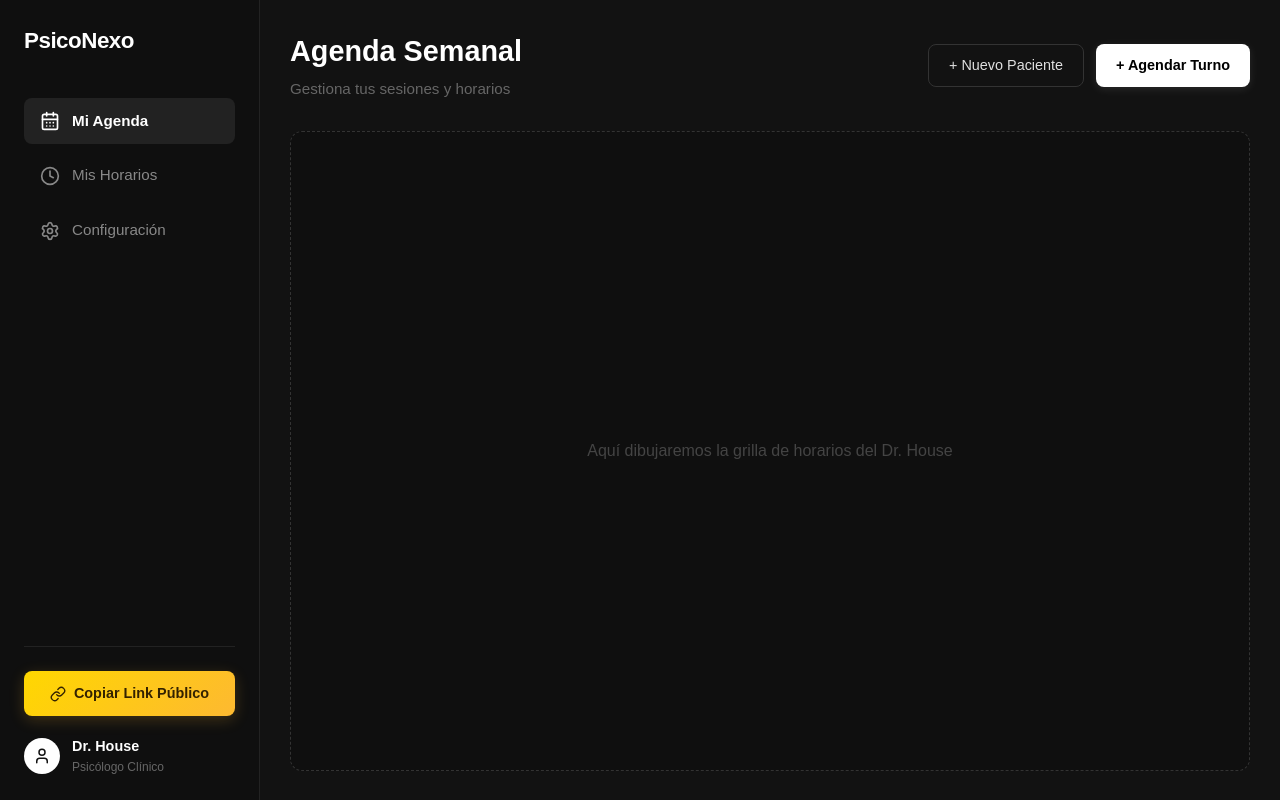
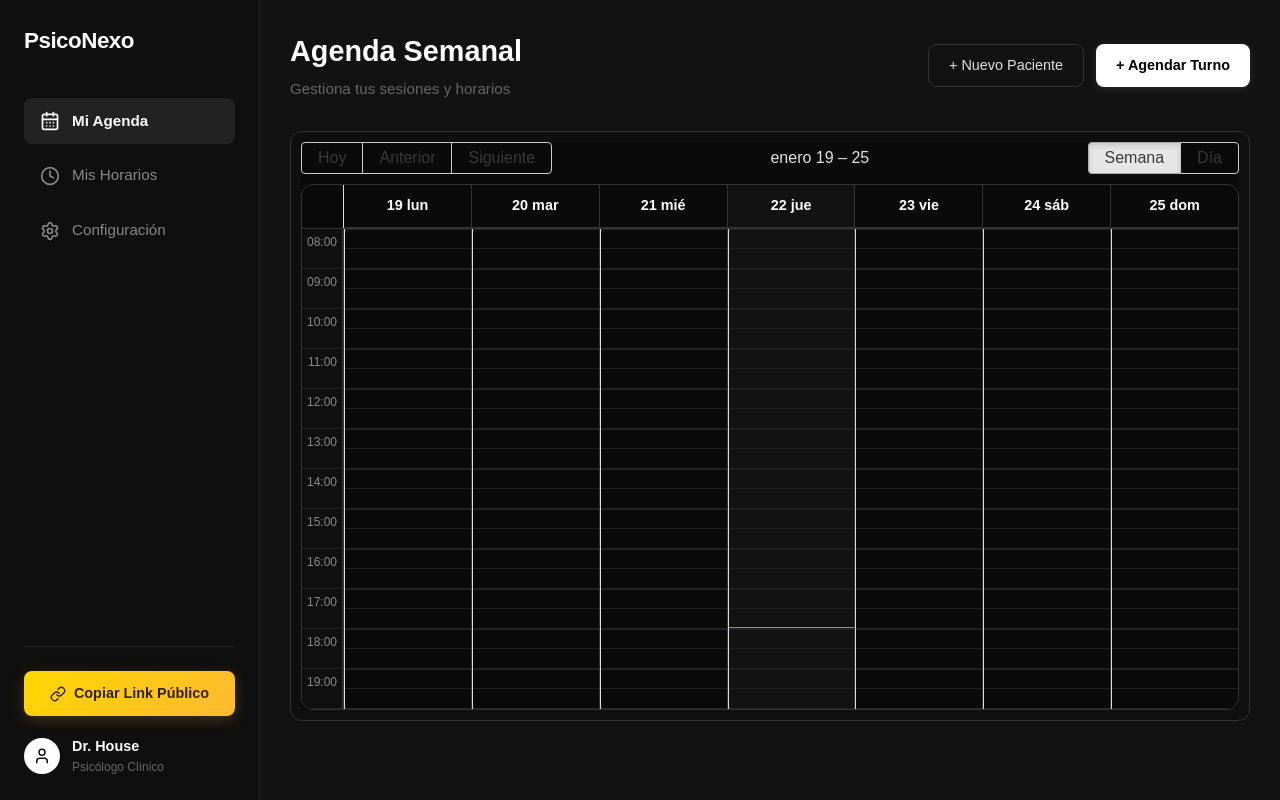
Before and after one commit to sofi-goy/psiconexo-react, a Next.js app: page / in a window 1280 px wide. Built offline with nearby package versions, Linux system fonts and the light colour scheme; no server answers.

Commit message:
add primera iteracion de calendario visual, no es funcional aun

```diff
--- /dev/null
+++ b/app/components/WeeklyCalendar.tsx
@@ -0,0 +1,175 @@
+"use client";
+import { useState, useEffect, useMemo } from 'react';
+import { Calendar, dateFnsLocalizer, Views, View } from 'react-big-calendar';
+import { format, parse, startOfWeek, getDay, addDays, setHours, setMinutes } from 'date-fns';
+import { es } from 'date-fns/locale';
+import './calendar.css'; // Nuestro CSS personalizado
+
+// Configuración del localizador de fechas (Español)
+const locales = {
+  'es': es,
+};
+
+const localizer = dateFnsLocalizer({
+  format,
+  parse,
+  startOfWeek,
+  getDay,
+  locales,
+});
+
+// Tipos
+type ScheduleBlock = { day_of_week: number; start_time: string; end_time: string; };
+type Appointment = { id: number; date: string; start_time: string; duration_minutes: number; patient_id: number; };
+
+// Evento unificado para el calendario
+type CalendarEvent = {
+  title: string;
+  start: Date;
+  end: Date;
+  type: 'appointment' | 'availability'; // Para diferenciar color
+};
+
+export function WeeklyCalendar({ psychologistId }: { psychologistId: number }) {
+  // Estado para la vista actual (por defecto 'work_week' si quisieras ocultar findes, o 'week')
+  const [view, setView] = useState<View>(Views.WEEK);
+  const [date, setDate] = useState(new Date());
+
+  const [schedule, setSchedule] = useState<ScheduleBlock[]>([]);
+  const [appointments, setAppointments] = useState<Appointment[]>([]);
+
+  // 1. Fetch de Datos
+  useEffect(() => {
+    async function fetchData() {
+      // Calculamos rango de fechas basado en la vista actual del calendario
+      const startCurrentWeek = startOfWeek(date, { weekStartsOn: 1 });
+      const startStr = format(startCurrentWeek, 'yyyy-MM-dd');
+      const endStr = format(addDays(startCurrentWeek, 6), 'yyyy-MM-dd');
+
+      try {
+        // Cargar Configuración Base
+        const resSched = await fetch(`http://localhost:8080/api/v1/schedule?psychologist_id=${psychologistId}`);
+        if (resSched.ok) setSchedule(await resSched.json() || []);
+
+        // Cargar Turnos Reales
+        const resAppts = await fetch(`http://localhost:8080/api/v1/appointments?psychologist_id=${psychologistId}&start_date=${startStr}&end_date=${endStr}`);
+        if (resAppts.ok) setAppointments(await resAppts.json() || []);
+
+      } catch (e) {
+        console.error("Error cargando datos", e);
+      }
+    }
+    fetchData();
+  }, [psychologistId, date]); // Recargamos si cambia la fecha que mira el usuario
+
+  // 2. Transformación de Datos a Eventos del Calendario
+  const events = useMemo(() => {
+    const calendarEvents: CalendarEvent[] = [];
+    const currentStartOfWeek = startOfWeek(date, { weekStartsOn: 1 }); // Lunes de la semana visible
+
+    // A) PROYECCIÓN DE DISPONIBILIDAD (Bloques Grises)
+    // Recorremos los 7 días de la semana actual
+    for (let i = 0; i < 7; i++) {
+      const currentDayDate = addDays(currentStartOfWeek, i);
+      // Convertir 0 (Dom) - 6 (Sab) de date-fns a tu lógica 1 (Lun) - 7 (Dom)
+      let jsDay = getDay(currentDayDate);
+      let dbDay = jsDay === 0 ? 7 : jsDay;
+
+      // Buscar si hay configuración para este día
+      const dayBlocks = schedule.filter(s => s.day_of_week === dbDay);
+
+      dayBlocks.forEach(block => {
+        const [startH, startM] = block.start_time.split(':').map(Number);
+        const [endH, endM] = block.end_time.split(':').map(Number);
+
+        calendarEvents.push({
+          title: 'Disponible',
+          start: setMinutes(setHours(currentDayDate, startH), startM),
+          end: setMinutes(setHours(currentDayDate, endH), endM),
+          type: 'availability'
+        });
+      });
+    }
+
+    // B) TURNOS AGENDADOS (Bloques Azules)
+    appointments.forEach(appt => {
+      try {
+        // 1. Limpieza de fecha: Si viene "2026-01-26T00:00:00Z", nos quedamos con "2026-01-26"
+        const cleanDate = appt.date.includes('T') ? appt.date.split('T')[0] : appt.date;
+
+        // 2. Parsing manual seguro para evitar problemas de zona horaria
+        const [y, m, d] = cleanDate.split('-').map(Number);
+        const [h, min] = appt.start_time.split(':').map(Number);
+
+        // Validación de integridad
+        if (isNaN(y) || isNaN(m) || isNaN(d) || isNaN(h) || isNaN(min)) {
+          console.warn("Datos de turno inválidos, se omite:", appt);
+          return;
+        }
+
+        // 3. Construcción de objetos Date
+        // (Recordatorio: en JS los meses van de 0 a 11)
+        const startObj = new Date(y, m - 1, d, h, min);
+        const endObj = new Date(startObj.getTime() + appt.duration_minutes * 60000);
+
+        calendarEvents.push({
+          title: `Paciente #${appt.patient_id}`,
+          start: startObj,
+          end: endObj,
+          type: 'appointment'
+        });
+
+      } catch (error) {
+        console.error("Error procesando turno:", appt, error);
+      }
+    });
+
+    return calendarEvents;
+  }, [schedule, appointments, date]);
+
+  // 3. Estilizador de Eventos (Aquí aplicamos las clases CSS)
+  const eventStyleGetter = (event: CalendarEvent) => {
+    if (event.type === 'appointment') {
+      return { className: 'event-appointment' };
+    }
+    if (event.type === 'availability') {
+      return { className: 'event-available' };
+    }
+    return {};
+  };
+
+  return (
+    <div style={{ height: '100%', padding: '10px' }}>
+      <Calendar
+        localizer={localizer}
+        events={events}
+        startAccessor="start"
+        endAccessor="end"
+        style={{ height: '100%' }}
+        culture='es'
+
+        // Configuraciones Visuales
+        views={[Views.WEEK, Views.DAY]} // Solo permitimos ver Semana o Día
+        view={view} // Vista controlada
+        onView={setView}
+        date={date} // Fecha controlada
+        onNavigate={setDate}
+
+        min={new Date(0, 0, 0, 8, 0, 0)} // Empezar scroll a las 8:00 AM
+        max={new Date(0, 0, 0, 20, 0, 0)} // Terminar scroll a las 8:00 PM
+
+        eventPropGetter={eventStyleGetter}
+
+        messages={{
+          next: "Siguiente",
+          previous: "Anterior",
+          today: "Hoy",
+          month: "Mes",
+          week: "Semana",
+          day: "Día",
+          noEventsInRange: "No hay citas en este rango."
+        }}
+      />
+    </div>
+  );
+}
--- /dev/null
+++ b/app/components/calendar.css
@@ -0,0 +1,85 @@
+@import 'react-big-calendar/lib/css/react-big-calendar.css';
+
+
+.rbc-calendar {
+  color: #e0e0e0;
+  background-color: #0a0a0a;
+  font-family: inherit;
+  height: 100%;
+}
+
+.rbc-header {
+  border-bottom: 1px solid #333 !important;
+  padding: 10px 0;
+  font-weight: 600;
+  color: #fff;
+  text-transform: capitalize;
+}
+
+.rbc-header + .rbc-header {
+  border-left: 1px solid #333 !important;
+}
+
+.rbc-time-view {
+  border: 1px solid #333 !important;
+  border-radius: 12px;
+  overflow: hidden;
+}
+
+.rbc-day-slot .rbc-time-slot {
+  border-top: 1px solid #222 !important;
+}
+
+.rbc-timeslot-group {
+  border-bottom: 1px solid #222 !important;
+}
+
+.rbc-time-content {
+  border-top: 1px solid #333 !important;
+}
+
+.rbc-time-gutter .rbc-timeslot-group {
+  border-bottom: 1px solid #222 !important;
+}
+
+.rbc-day-slot {
+  border-left: 1px solid #333 !important;
+}
+
+.rbc-time-gutter {
+  background-color: #0f0f0f;
+  border-right: 1px solid #333 !important;
+}
+
+.rbc-label {
+  color: #888;
+  font-size: 0.75rem;
+  font-weight: 500;
+}
+
+.rbc-today {
+  background-color: rgba(255, 255, 255, 0.03) !important;
+}
+
+.event-appointment {
+  background-color: #2563eb !important;
+  border: 1px solid #3b82f6 !important;
+  border-radius: 6px !important;
+  color: white !important;
+  font-size: 0.8rem;
+  padding: 2px 5px;
+  box-shadow: 0 4px 6px rgba(0, 0, 0, 0.3);
+}
+
+.event-available {
+  background-color: #1a1a1a !important;
+  border: 1px dashed #444 !important;
+  border-radius: 4px !important;
+  color: #666 !important;
+  pointer-events: none;
+  z-index: 0;
+}
+
+.rbc-allday-cell {
+  display: none !important;
+}
--- a/app/page.tsx
+++ b/app/page.tsx
@@ -4,11 +4,18 @@ import { Sidebar } from "./components/Sidebar";
 import { Modal } from "./components/Modal";
 import { NuevoTurno } from "./Forms/NuevoTurno";
 import { NuevoPaciente } from "./Forms/NuevoPaciente";
+import { WeeklyCalendar } from "./components/WeeklyCalendar";
 import './dashboard.css';
 
 export default function Home() {
   const [modalOpen, setModalOpen] = useState<'turno' | 'paciente' | null>(null);
+  const [refreshTrigger, setRefreshTrigger] = useState(0);
   const loggedPsychologistId = 1;
+
+  const handleSuccessTurno = () => {
+      setModalOpen(null);
+      setRefreshTrigger(prev => prev + 1);
+  };
 
   return (
     <div style={{ display: 'flex', height: '100vh', backgroundColor: '#121212' }}>
@@ -37,10 +44,11 @@ export default function Home() {
           </div>
         </header>
 
-        <div className="calendar-placeholder">
-          <p style={{ color: '#444' }}>
-            Aquí dibujaremos la grilla de horarios del Dr. House
-          </p>
+        <div style={{ flex: 1, border: '1px solid #333', borderRadius: '12px', overflow: 'hidden', backgroundColor: '#0f0f0f' }}>
+          <WeeklyCalendar
+            key={refreshTrigger} // El key fuerza al componente a recargarse si cambia
+            psychologistId={loggedPsychologistId}
+          />
         </div>
 
       </main>
--- a/package.json
+++ b/package.json
@@ -9,9 +9,12 @@
     "lint": "eslint"
   },
   "dependencies": {
+    "@types/react-big-calendar": "^1.16.3",
+    "date-fns": "^4.1.0",
     "lucide-react": "^0.563.0",
     "next": "^16.1.6",
     "react": "19.2.3",
+    "react-big-calendar": "^1.19.4",
     "react-dom": "19.2.3"
   },
   "devDependencies": {
```
Also changed, not shown: 1 other file (tests, documents, lock files or other folders).
